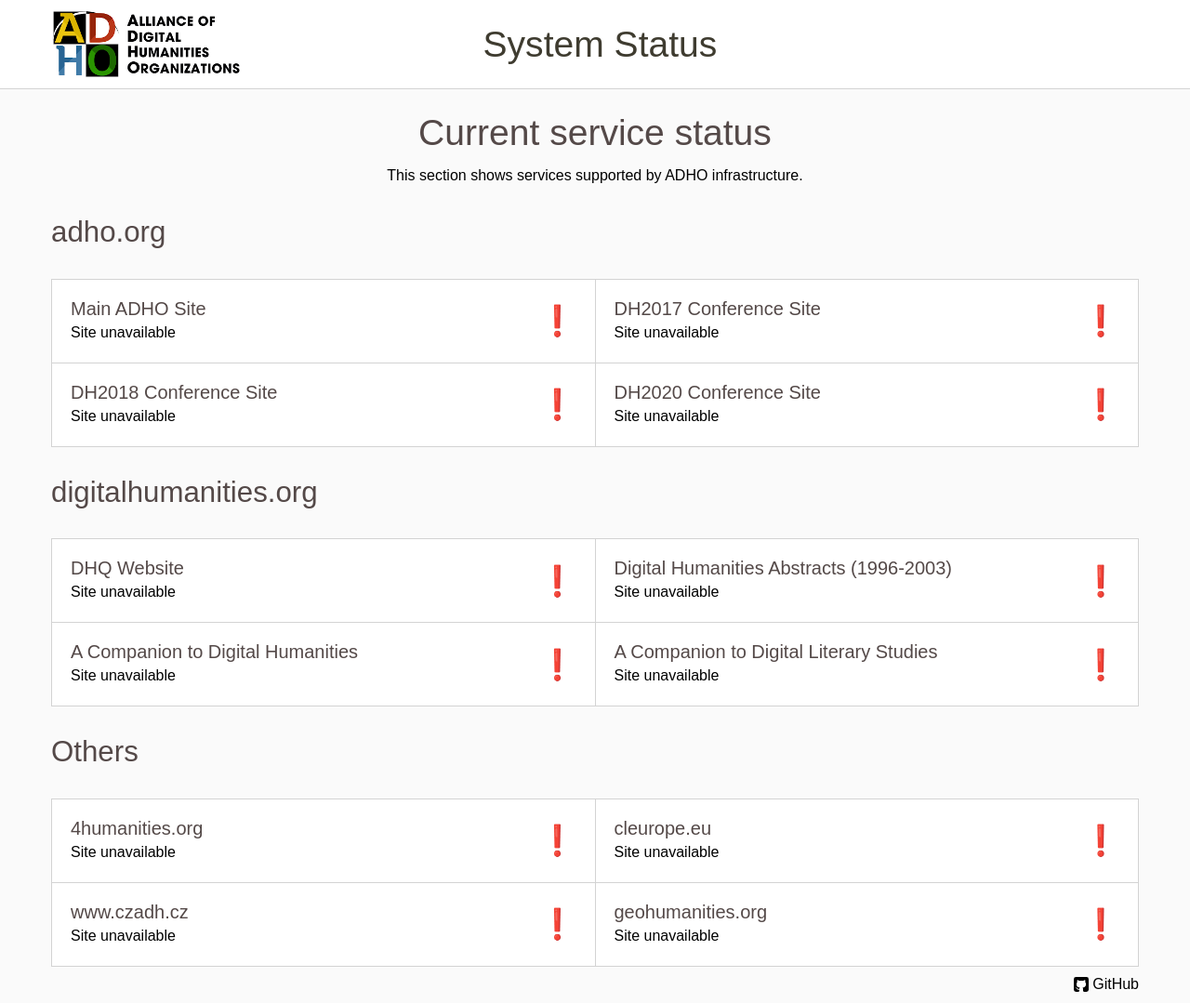
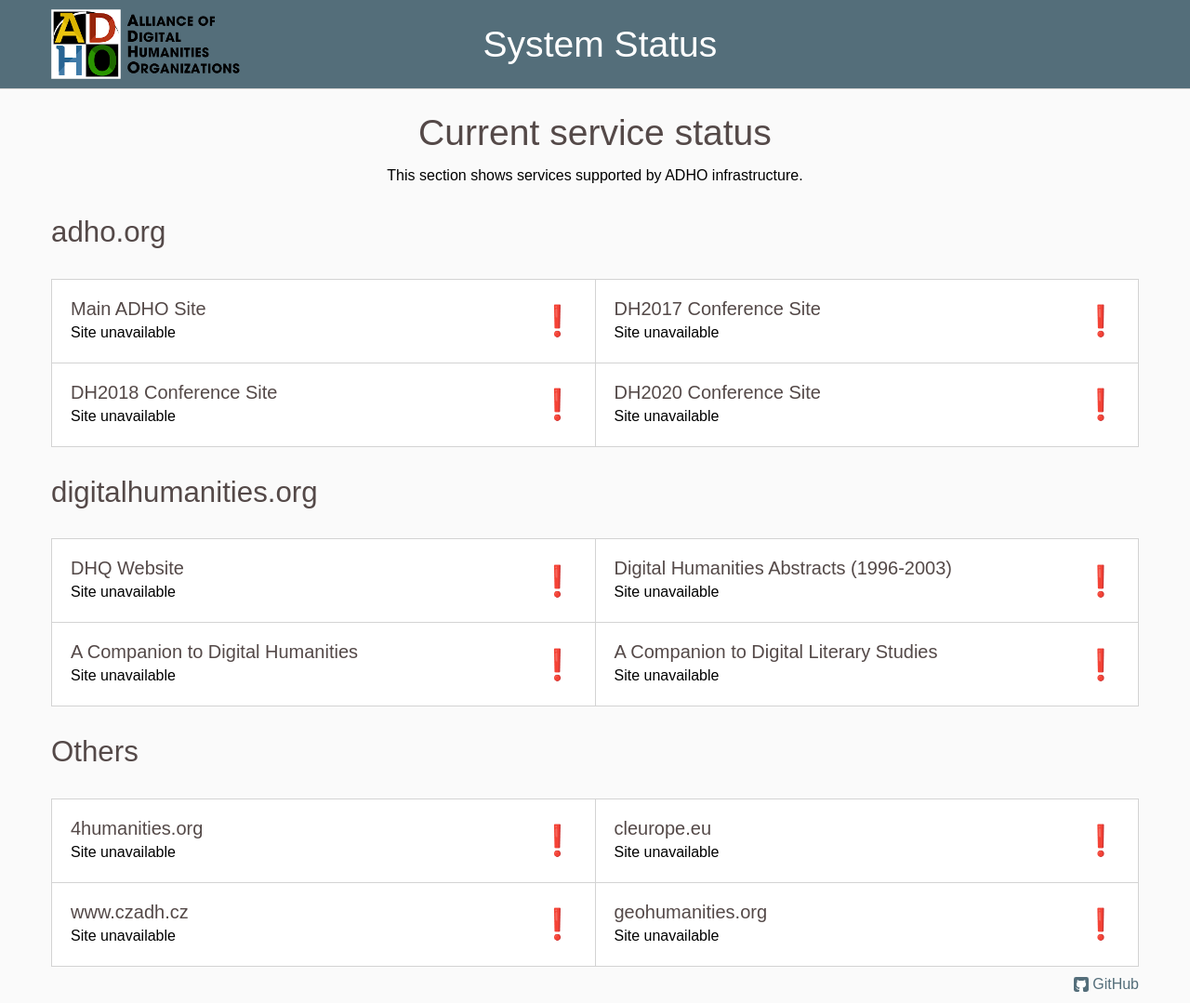
Before and after one commit to ADHO/adho-status, a React app: page / in a window 1280 px wide. Shown: the whole page at 93% size. Built offline with nearby package versions, Linux system fonts and the light colour scheme; no server answers; a web font is replaced by a local one.

Commit message:
Adjust styling

```diff
--- a/src/styles/_layout.scss
+++ b/src/styles/_layout.scss
@@ -5,7 +5,7 @@
 }
 
 header {
-  background-color: white;
+  background-color: var(--main-accent);
   border-bottom: 1px solid var(--border-color);
   box-sizing: border-box;
   left: 0;
@@ -31,6 +31,7 @@
   }
 
   h1 {
+    color: white;
     flex: 1 1 auto;
     font-size: var(--f3);
     line-height: 75px;
@@ -44,6 +45,10 @@
       left: 0;
       top: 0;
       position: absolute;
+
+      &:hover {
+        filter: drop-shadow(0 0 4px white);
+      }
     }
   }
 
--- a/src/styles/_variables.scss
+++ b/src/styles/_variables.scss
@@ -2,6 +2,8 @@
   --link-color: #006cb8;
   --nav-link: #4d4f53;
   --active-link: #00548f;
+
+  --main-accent: #546e7a;
 
   --main-heading: #3f3c30;
   --sub-heading: #544948;
```
